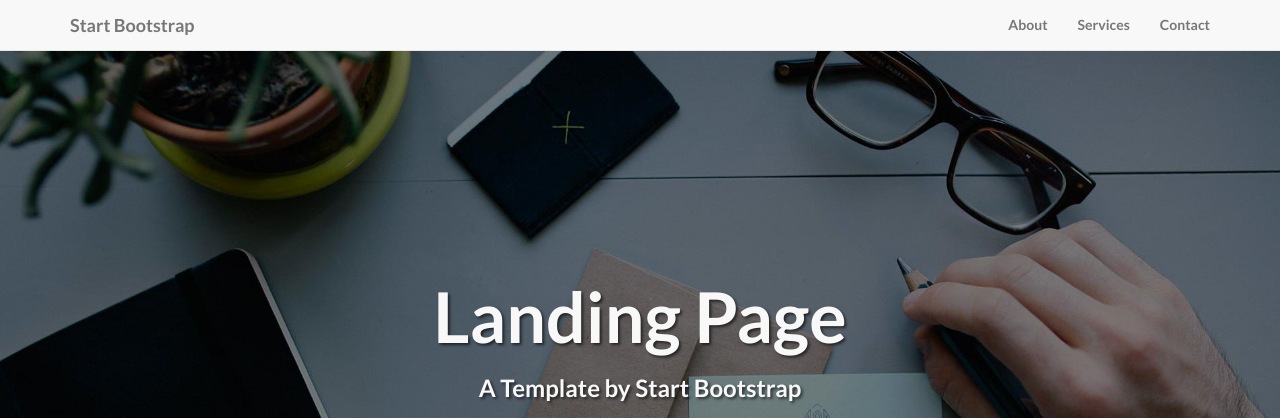
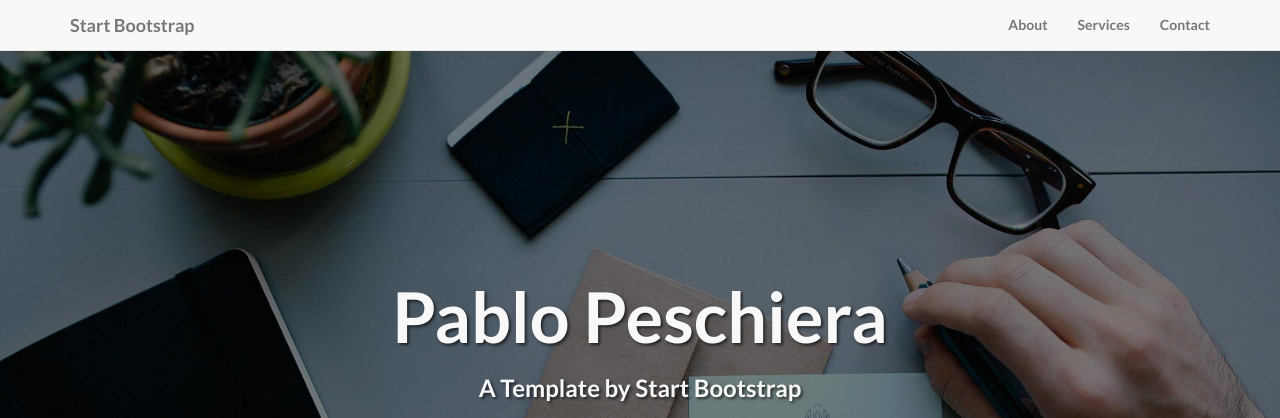
Before and after one commit to pablopeschiera/pablopeschiera.github.io, a plain HTML site: page index.html in a window 1280 px wide. Shown: the top 418 px of the page. Drawn offline with Linux system fonts and the light colour scheme.

Commit message:
Update index.html

```diff
--- a/index.html
+++ b/index.html
@@ -64,7 +64,7 @@
         <!-- /.container -->
     </nav>
 
-    <!--Pablo Peschiera-->
+    <!--header-->
     <div class="intro-header">
 
         <div class="container">
@@ -72,7 +72,7 @@
             <div class="row">
                 <div class="col-lg-12">
                     <div class="intro-message">
-                        <h1>Landing Page</h1>
+                        <h1>Pablo Peschiera</h1>
                         <h3>A Template by Start Bootstrap</h3>
                         <hr class="intro-divider">
                         <ul class="list-inline intro-social-buttons">
```
